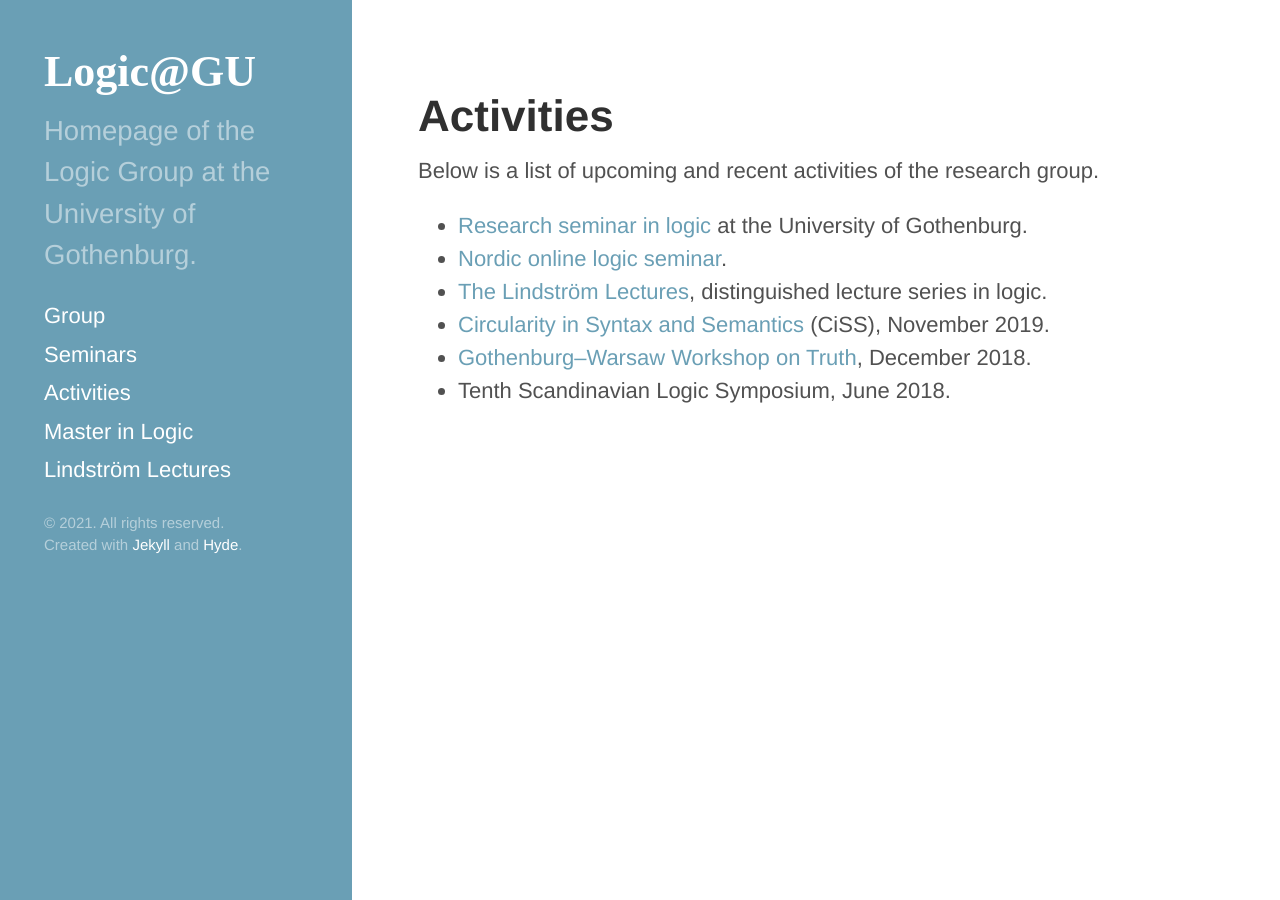
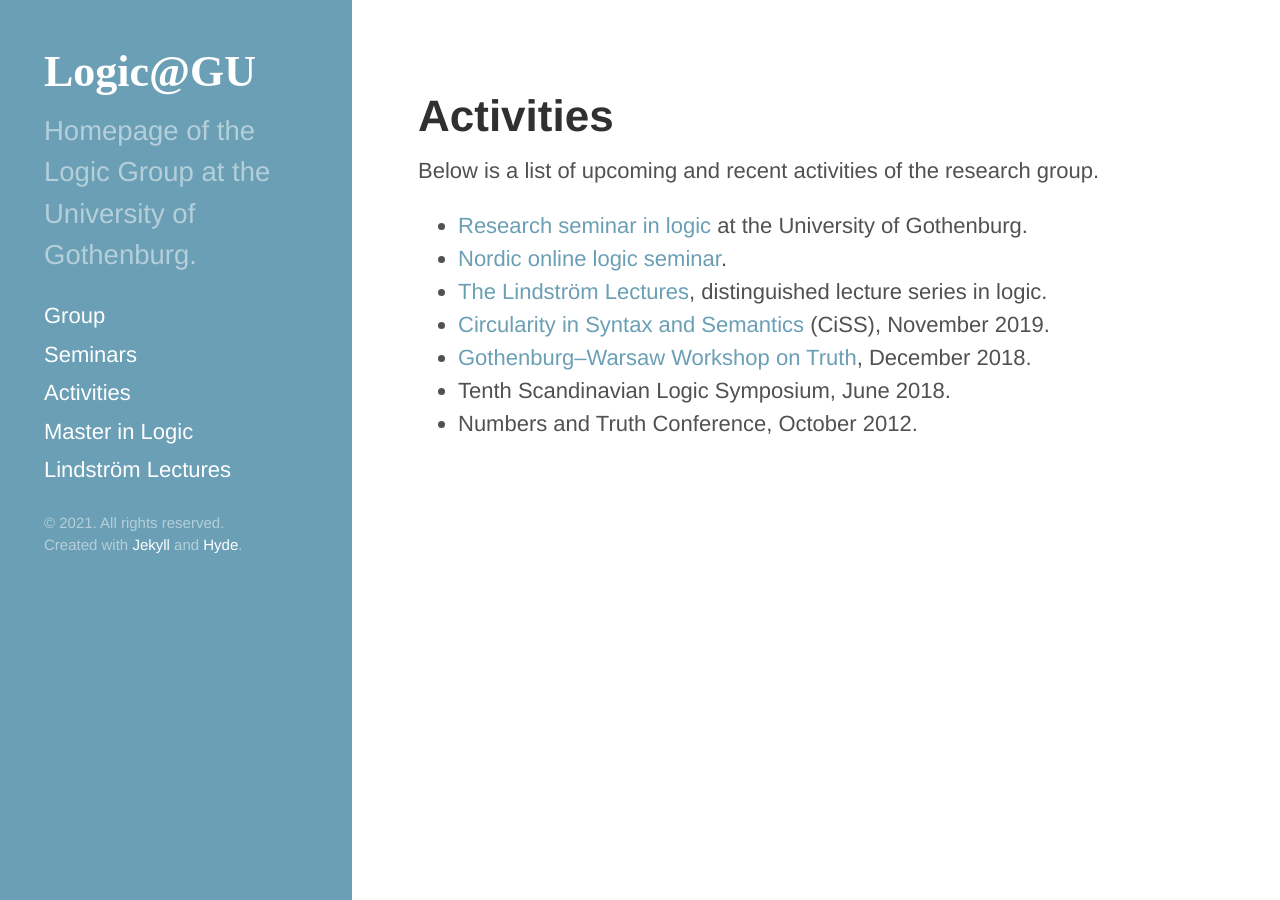
Before and after one commit to greleigh/Logic-GU, a Jekyll site: the page built from _pages/activities.md, in a window 1280 px wide. Built offline with Jekyll 4.4.1, drawn with Linux system fonts in a browser that asks for light colours; some web fonts are replaced.

Commit message:
Add Num&Tru

```diff
--- a/_pages/activities.md
+++ b/_pages/activities.md
@@ -12,3 +12,4 @@ Below is a list of upcoming and recent activities of the research group.
 - [Circularity in Syntax and Semantics]({% link _static_sites/ciss19/index.html %}) (CiSS), November 2019.
 - [Gothenburg--Warsaw Workshop on Truth]({% link  _events/2018-12-06-gu-war-workshop.markdown %}), December 2018.
 - Tenth Scandinavian Logic Symposium, June 2018.
+- Numbers and Truth Conference, October 2012.
```
